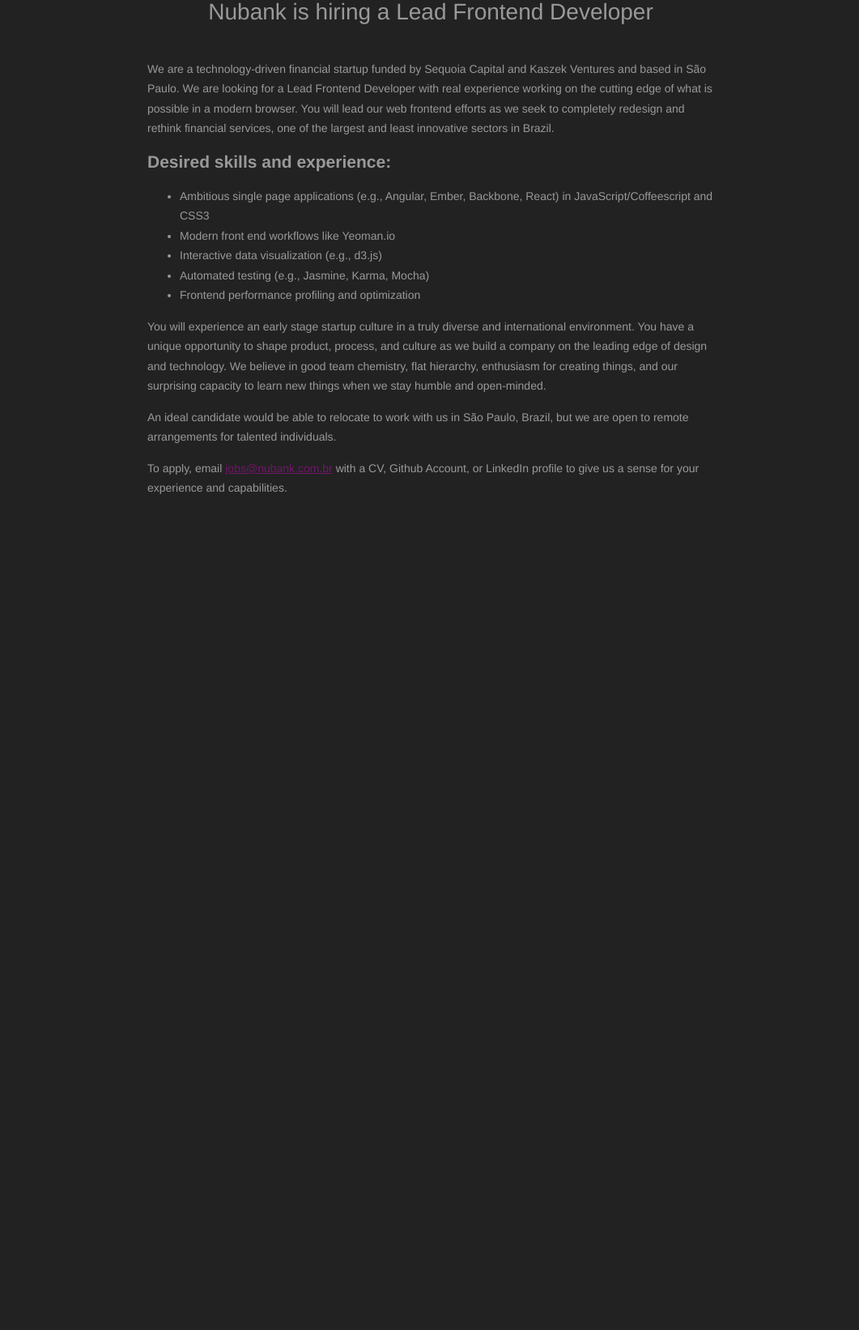
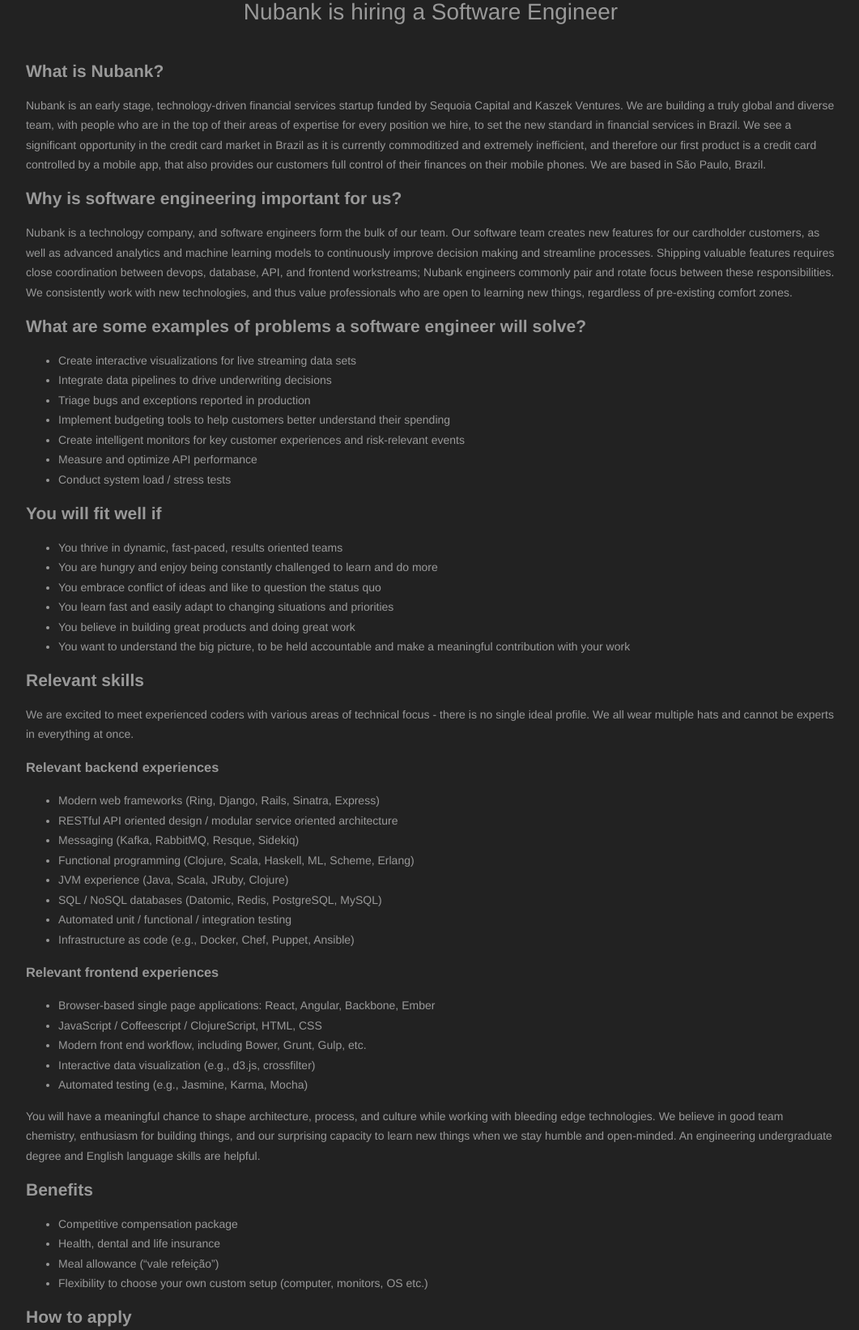
Before and after one commit to ura1a/jobs, a website: page app/index.html in a window 1280 px wide. Shown: the part 160-1802 px from the top of the page at 81% size, without its empty margins (108-1169 px from the left). Before the commit the page ends 800 px from the top, so only its background shows below. Drawn offline with Linux system fonts and the light colour scheme.

Commit message:
Update posting

```diff
--- a/app/index.html
+++ b/app/index.html
@@ -16,26 +16,83 @@
 
 <body>
   <div id="logo"><img src='images/nuLogo.png'></div>
-  <h1>Nubank is hiring a Lead Frontend Developer</h1>
+  <h1>Nubank is hiring a Software Engineer</h1>
 
 <div id="detail">
 
-    <p>We are a technology-driven financial startup funded by Sequoia Capital and Kaszek Ventures and based in São Paulo. We are looking for a Lead Frontend Developer with real experience working on the cutting edge of what is possible in a modern browser. You will lead our web frontend efforts as we seek to completely redesign and rethink financial services, one of the largest and least innovative sectors in Brazil.</p>
+<h2>What is Nubank?</h2>
+<p>Nubank is an early stage, technology-driven financial services startup funded by Sequoia Capital and Kaszek Ventures. We are building a truly global and diverse team, with people who are in the top of their areas of expertise for every position we hire, to set the new standard in financial services in Brazil. We see a significant opportunity in the credit card market in Brazil as it is currently commoditized and extremely inefficient, and therefore our first product is a credit card controlled by a mobile app, that also provides our customers full control of their finances on their mobile phones.  We are based in São Paulo, Brazil.</p>
 
-    <h2>Desired skills and experience:</h2>
-    <ul>
-      <li>Ambitious single page applications (e.g., Angular, Ember, Backbone, React) in JavaScript/Coffeescript and CSS3</li>
-      <li>Modern front end workflows like Yeoman.io</li>
-      <li>Interactive data visualization (e.g., d3.js)</li>
-      <li>Automated testing (e.g., Jasmine, Karma, Mocha)</li>
-      <li>Frontend performance profiling and optimization</li>
-    </ul>
+<h2>Why is software engineering important for us?</h2>
+<p>Nubank is a technology company, and software engineers form the bulk of our team.  Our software team creates new features for our cardholder customers, as well as advanced analytics and machine learning models to continuously improve decision making and streamline processes.  Shipping valuable features requires close coordination between devops, database, API, and frontend workstreams; Nubank engineers commonly pair and rotate focus between these responsibilities.  We consistently work with new technologies, and thus value professionals who are open to learning new things, regardless of pre-existing comfort zones.</p>
 
-    <p>You will experience an early stage startup culture in a truly diverse and international environment. You have a unique opportunity to shape product, process, and culture as we build a company on the leading edge of design and technology.  We believe in good team chemistry, flat hierarchy, enthusiasm for creating things, and our surprising capacity to learn new things when we stay humble and open-minded.</p>
+<h2>What are some examples of problems a software engineer will solve?</h2>
+<ul>
+  <li>Create interactive visualizations for live streaming data sets</li>
+  <li>Integrate data pipelines to drive underwriting decisions</li>
+  <li>Triage bugs and exceptions reported in production</li>
+  <li>Implement budgeting tools to help customers better understand their spending</li>
+  <li>Create intelligent monitors for key customer experiences and risk-relevant events</li>
+  <li>Measure and optimize API performance</li>
+  <li>Conduct system load / stress tests</li>
+</ul>
 
-    <p>An ideal candidate would be able to relocate to work with us in São Paulo, Brazil, but we are open to remote arrangements for talented individuals.</p>
+<h2>You will fit well if</h2>
+<ul>
+  <li>You thrive in dynamic, fast-paced, results oriented teams</li>
+  <li>You are hungry and enjoy being constantly challenged to learn and do more</li>
+  <li>You embrace conflict of ideas and like to question the status quo</li>
+  <li>You learn fast and easily adapt to changing situations and priorities</li>
+  <li>You believe in building great products and doing great work</li>
+  <li>You want to understand the big picture, to be held accountable and make a meaningful contribution with your work</li>
+</ul>
 
-    <p>To apply, email <a target='_new' href='mailto:jobs@nubank.com.br'>jobs@nubank.com.br</a> with a CV, Github Account, or LinkedIn profile to give us a sense for your experience and capabilities.</p>
+
+<h2>Relevant skills</h2>
+<p>We are excited to meet experienced coders with various areas of technical focus - there is no single ideal profile. We all wear multiple hats and cannot be experts in everything at once.</p>
+
+<h3>Relevant backend experiences</h3>
+<ul>
+  <li>Modern web frameworks (Ring, Django, Rails, Sinatra, Express)</li>
+  <li>RESTful API oriented design / modular service oriented architecture</li>
+  <li>Messaging (Kafka, RabbitMQ, Resque, Sidekiq)</li>
+  <li>Functional programming (Clojure, Scala, Haskell, ML, Scheme, Erlang)</li>
+  <li>JVM experience (Java, Scala, JRuby, Clojure)</li>
+  <li>SQL / NoSQL databases (Datomic, Redis, PostgreSQL, MySQL)</li>
+  <li>Automated unit / functional / integration testing</li>
+  <li>Infrastructure as code (e.g., Docker, Chef, Puppet, Ansible)</li>
+</ul>
+
+<h3>Relevant frontend experiences</h3>
+<ul>
+  <li>Browser-based single page applications: React, Angular, Backbone, Ember</li>
+  <li>JavaScript / Coffeescript / ClojureScript, HTML, CSS</li>
+  <li>Modern front end workflow, including Bower, Grunt, Gulp, etc.</li>
+  <li>Interactive data visualization (e.g., d3.js, crossfilter)</li>
+  <li>Automated testing (e.g., Jasmine, Karma, Mocha)</li>
+</ul>
+
+<p>You will have a meaningful chance to shape architecture, process, and culture while working with bleeding edge technologies.  We believe in good team chemistry, enthusiasm for building things, and our surprising capacity to learn new things when we stay humble and open-minded.  An engineering undergraduate degree and English language skills are helpful.</p>
+
+
+<h2>Benefits</h2>
+<ul>
+  <li>Competitive compensation package</li>
+  <li>Health, dental and life insurance</li>
+  <li>Meal allowance (“vale refeição”)</li>
+  <li>Flexibility to choose your own custom setup (computer, monitors, OS etc.)</li>
+</ul>
+
+<h2>How to apply</h2>
+<p>Please email jobs@nubank.com.br before July 15th, 2014 and include:</p>
+<ul>
+  <li>Software Engineer” in the subject</li>
+  <li>Your CV or Linkedin profile and contact info</li>
+  <li>Any other relevant online profiles you may have (Twitter, Github, blog, etc.)</li>
+  <li>2-3 paragraphs on why you would be a good fit for this role</li>
+</ul>
+
+<p>All applications will be reviewed and if you are a good fit you will be contacted within 48 hours of applying. Please note that applications without a cover letter won’t be considered.</p>
 
 </div>
 
--- a/app/styles/bootstrap_overrides.css
+++ b/app/styles/bootstrap_overrides.css
@@ -17,7 +17,7 @@
 
 #detail{
   padding-top:1%;
-  max-width:700px;
+  max-width:1000px;
   margin: 0 auto;
 }
 
```
